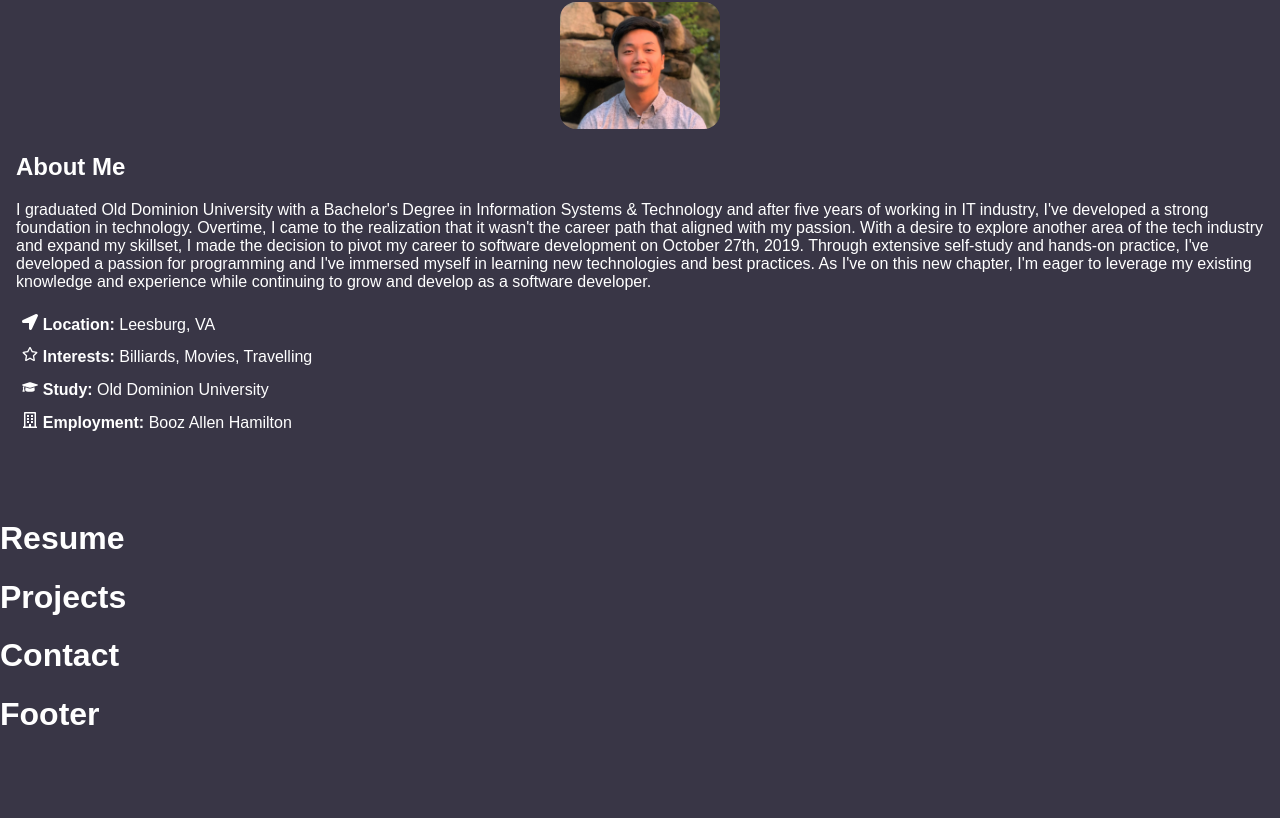
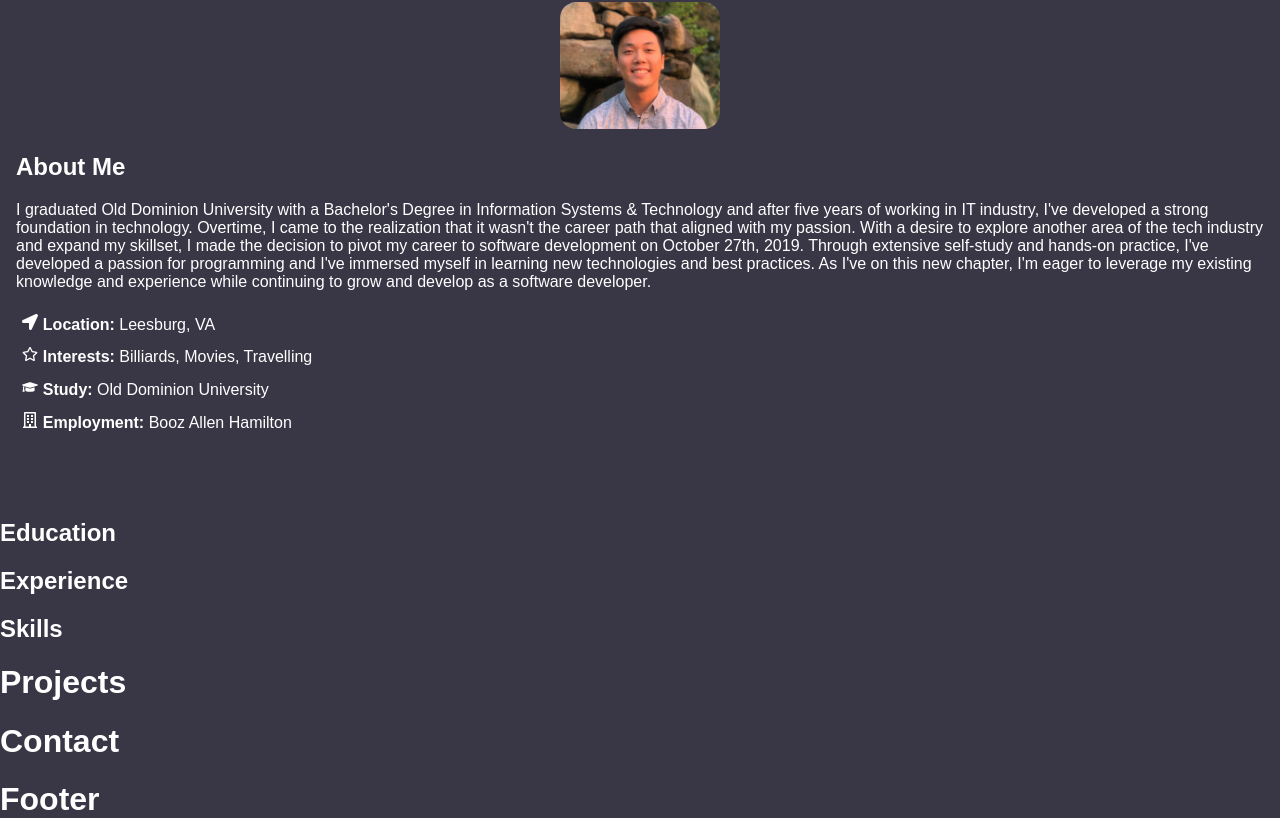
Before and after one commit to stanleyjh/My_Website, a React (Create React App) app: page / in a window 1280 px wide. Shown: the part 830-1648 px from the top of the page. Before the commit the page ends 1563 px from the top, so only its background shows below. Built offline with nearby package versions, Linux system fonts and the light colour scheme.

Commit message:
started Resume.js

```diff
--- a/src/components/Resume.js
+++ b/src/components/Resume.js
@@ -1,5 +1,17 @@
 const Resume = () => {
-  return <h1>Resume</h1>;
+  return (
+    <section>
+      <div>
+        <h2>Education</h2>
+      </div>
+      <div>
+        <h2>Experience</h2>
+      </div>
+      <div>
+        <h2>Skills</h2>
+      </div>
+    </section>
+  );
 };
 
 export default Resume;
```
